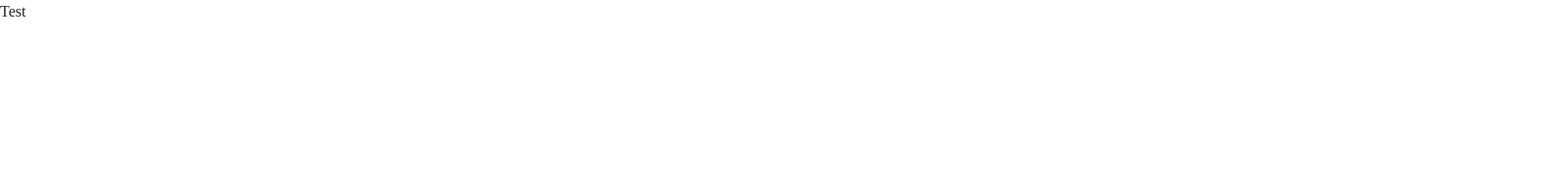
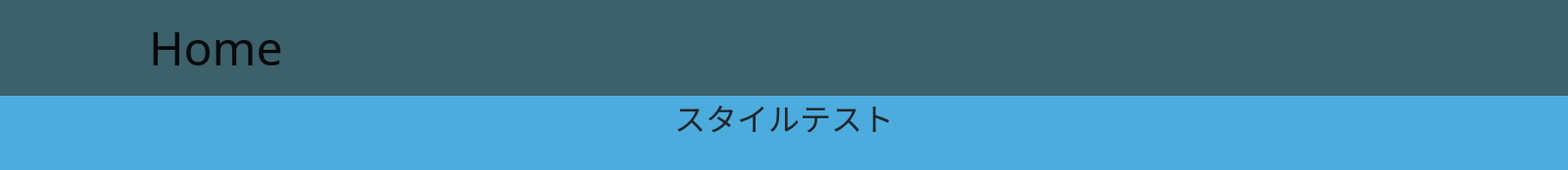
Before and after one commit to Interval34/University_Graduation_Judge, an Electron app: page Apps/index.html in a window 1600 px wide. Shown: the whole page at 98% size. Drawn offline with nearby package versions, Linux system fonts and the light colour scheme; a small style sheet from the web is missing.

Commit message:
color palette v1

```diff
--- a/Apps/css/style.css
+++ b/Apps/css/style.css
@@ -1,5 +1,27 @@
-/* body {
-    font-family: kozuka-gothic-pro, sans-serif;
+:root{
+    --darkGreen: #3c616a;
+    --darkBlue: #007DA6;
+    --lightBlue: #4CACDE;
+    --salmonPink: #E58876;
+    --lightOrange: #EBC197;
+    --lightGrey: #CDCEC8;
+    --cyanBlue: #94D0D1;
+}
+
+body {
+    font-family: kozuka-gothic-pr6n, sans-serif;
     font-style: light;
     font-weight: 200;
-} */
+}
+
+#Home{
+    background-color: var(--darkGreen);
+    min-height: 10vh;
+}
+
+#Calender{
+    background-color: var(--lightBlue);
+    font-size: 2rem;
+    text-align: center;
+    min-height: 90vh;
+}
--- a/Apps/index.html
+++ b/Apps/index.html
@@ -6,13 +6,27 @@
   <meta name="viewport" content="width=device-width, initial-scale=1.0">
   <link rel="stylesheet" href="css/style.css">
   <link rel="stylesheet" href="../node_modules/bootstrap/dist/css/bootstrap.min.css">
-  <link href="https://www.fontzip.com/storage/2018/09/27/pingfang-sc-regular/webfonts/PingFang SC Regular.css" rel="stylesheet" /><style>body{font-family:'PingFang SC Regular'}</style>
-  <title>TMU Bus Schedule</title>
+  <!-- <link href="https://www.fontzip.com/storage/2018/09/27/pingfang-sc-regular/webfonts/PingFang SC Regular.css" rel="stylesheet" /><style>body{font-family:'PingFang SC Regular'}</style> -->
+  <title>TMU Graduation Check</title>
 </head>
 
 <body>
 
-  <p>Test</p>
+  <nav id = "Home" class="navbar brand" ">
+    <div class="container">
+      <a class="navbar-brand pl-3" href="index.html" style="font-size: 3rem;">Home</a>
+    </div>
+  </nav>
+
+  <div id = "Calender" class="container-fluid">
+    <div class="row justify-content-center">
+      <div class="col-auto">
+        スタイルテスト
+      </div>
+    </div>
+  </div>
+
+
 
 </body>
 
```
Also changed, not shown: 1 other file.
